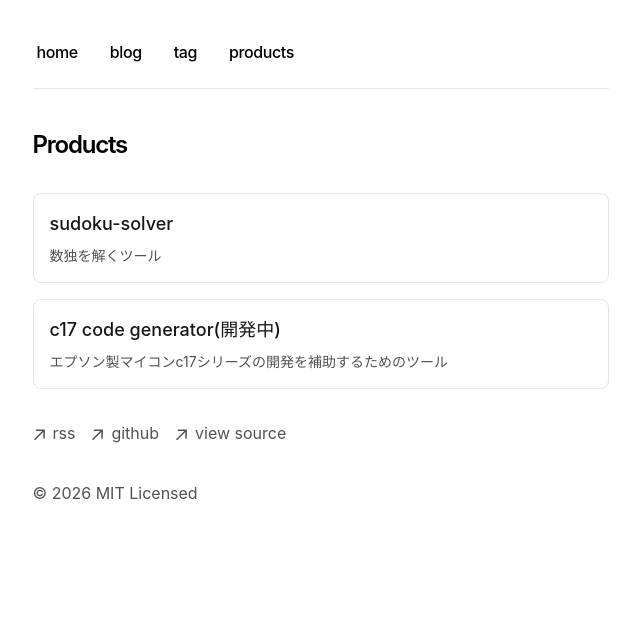
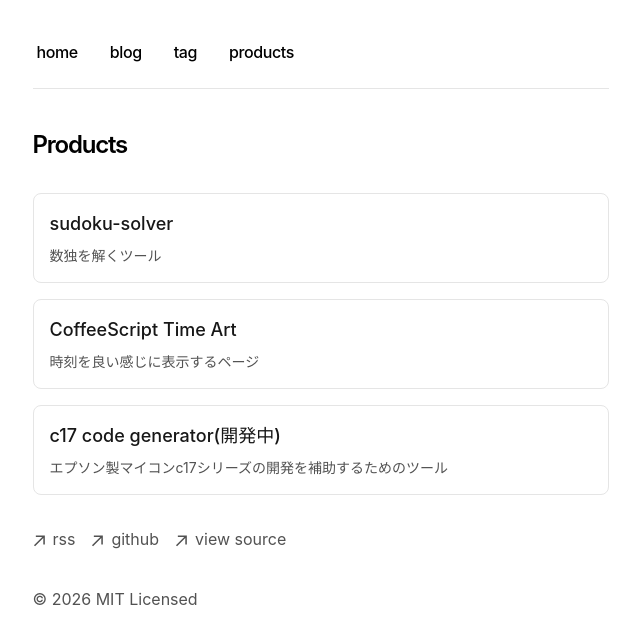
Before and after one commit to naoiw/naoiw.github.io, a Next.js app: page /product in a window 1280 px wide. Shown: the top 644 px of the page, without its empty margins (312-952 px from the left). Built offline with nearby package versions, Linux system fonts and the light colour scheme.

Commit message:
add : プロダクトを追加

```diff
--- a/app/product/products.ts
+++ b/app/product/products.ts
@@ -12,6 +12,11 @@ export const products: Product[] = [
     url: 'https://naoiw.github.io/sudoku-solver/',
   },
   {
+    name: 'CoffeeScript Time Art',
+    summary: '時刻を良い感じに表示するページ',
+    url: 'https://naoiw.github.io/coffee-clock-view/',
+  },
+  {
     name: 'c17 code generator(開発中)',
     summary: 'エプソン製マイコンc17シリーズの開発を補助するためのツール',
     url: 'https://c17-code-generator.vercel.app/',
```
